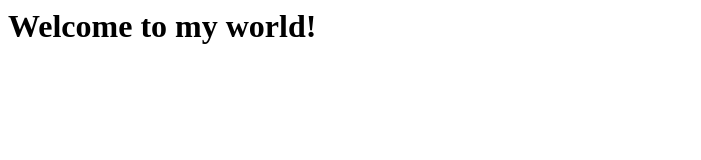
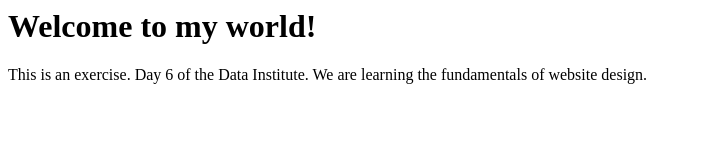
Before and after one commit to ethanbakuli/hello-world, a plain HTML site: page index.html in a window 1280 px wide. Shown: the whole page, without its empty margins (0-701 px from the left). Drawn offline with Linux system fonts and the light colour scheme.

Commit message:
added a new line to index file

```diff
--- a/index.html
+++ b/index.html
@@ -1 +1,2 @@
 <h1>Welcome to my world!</h1>
+<p>This is an exercise. Day 6 of the Data Institute. We are learning the fundamentals of website design.</p>
```
